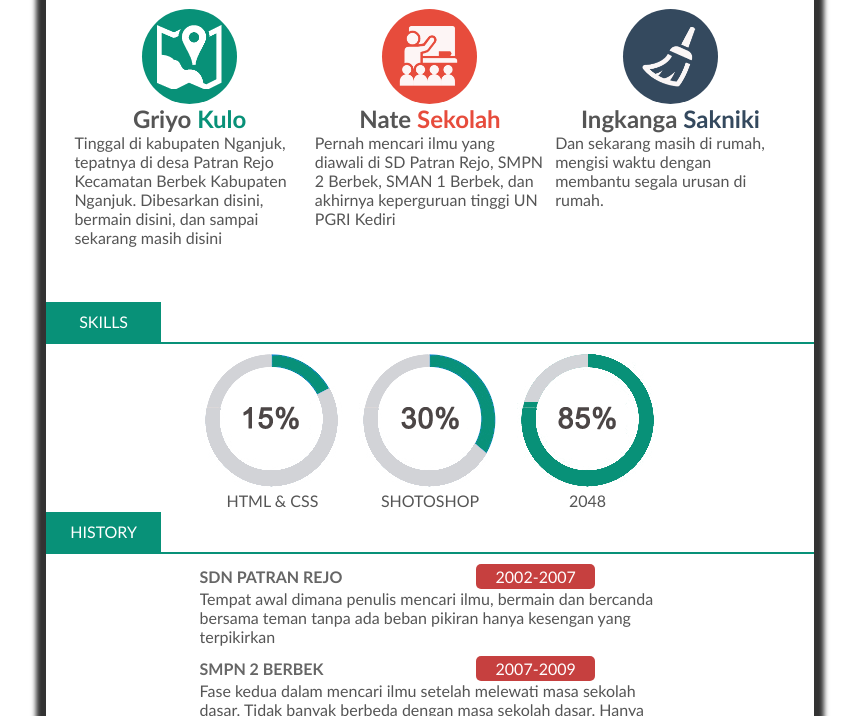
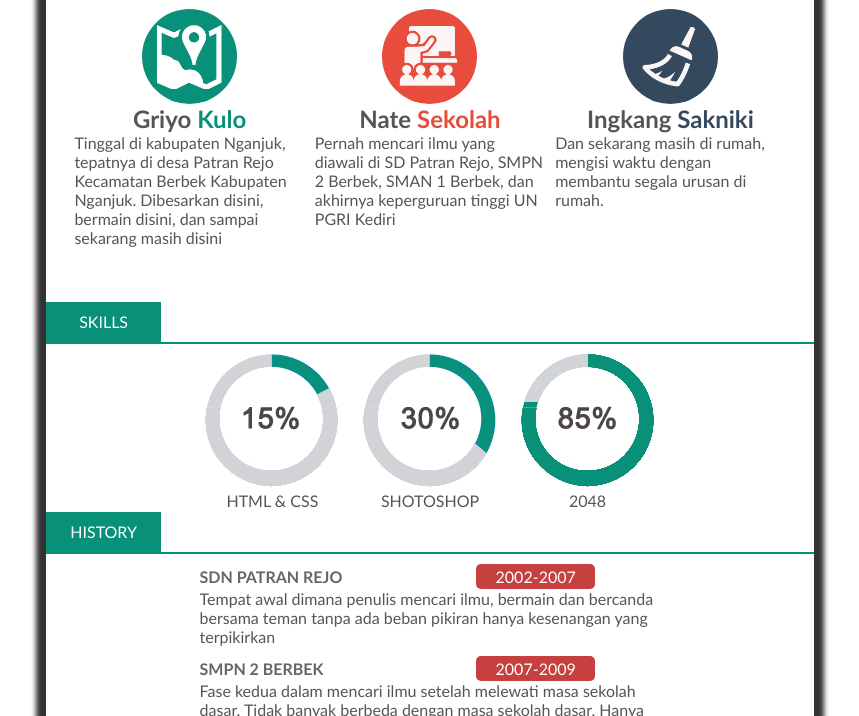
Before and after one commit to iwaneffendi/me, a Jekyll site: the page built from index.html, in a window 1280 px wide. Shown: the part 661-1377 px from the top of the page, without its empty margins (210-1069 px from the left). Built offline with Jekyll 4.4.1, drawn with Linux system fonts in a browser that asks for light colours.

Commit message:
Update index.html

```diff
--- a/index.html
+++ b/index.html
@@ -38,7 +38,7 @@ layout: default
         <div class="icon-place">
             <img src="assets/image/activity.png" alt="">
         </div>
-        <h2>Ingkanga <strong>Sakniki</strong></h2>
+        <h2>Ingkang <strong>Sakniki</strong></h2>
         <p> Dan sekarang masih di rumah, mengisi waktu dengan membantu segala
         urusan di rumah.</p>
     </div>
@@ -72,7 +72,7 @@ layout: default
         <div class="where years">2002-2007</div>
         <div class="des-school">Tempat awal dimana penulis
         mencari ilmu, bermain dan bercanda bersama teman tanpa ada
-      beban pikiran hanya kesengan yang terpikirkan </div>
+      beban pikiran hanya kesenangan yang terpikirkan </div>
 
         <div class="where">smpn 2 berbek</div>
         <div class="where years">2007-2009</div>
```
